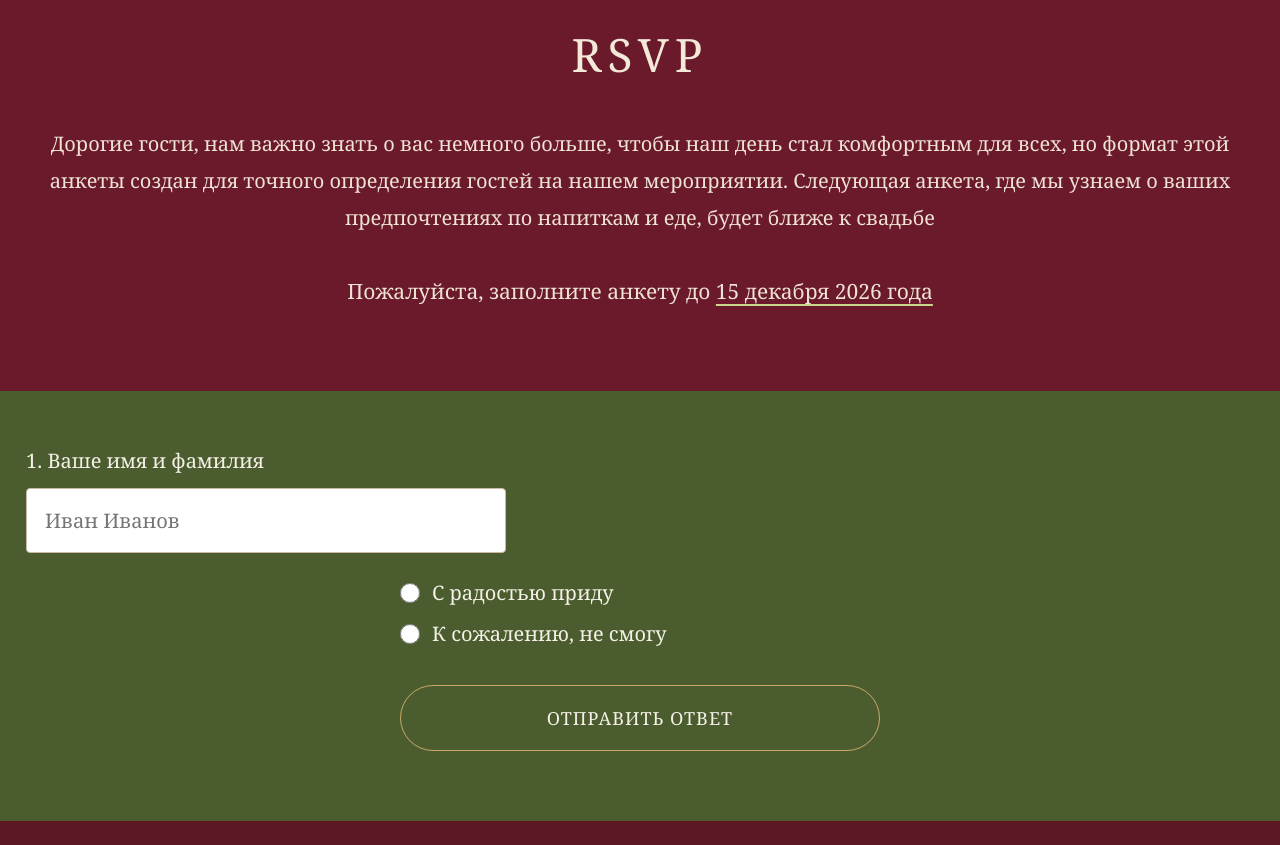
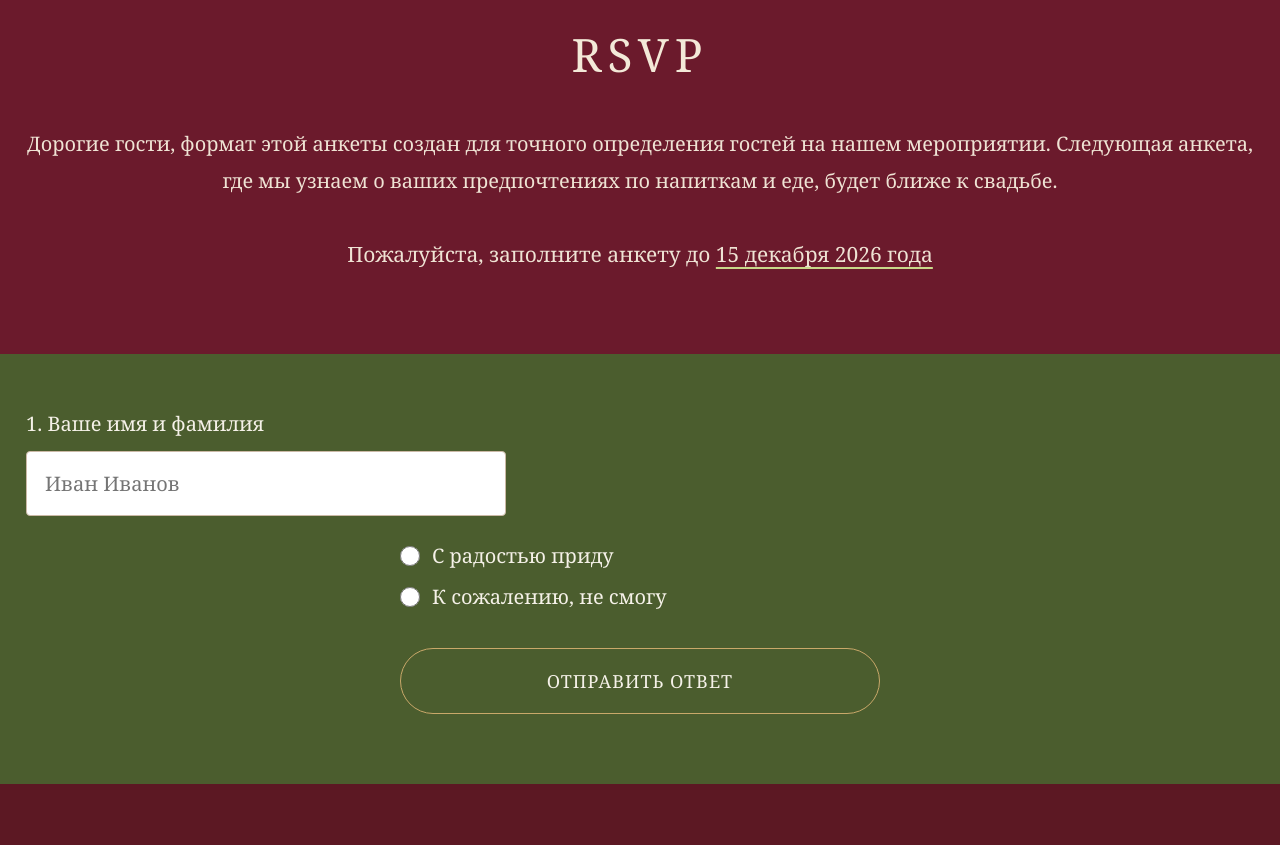
Before and after one commit to DiAl-prog/wedding, a plain HTML site: page index.html in a window 1280 px wide. Shown: the part 10620-11465 px from the top of the page. Drawn offline with Linux system fonts and the light colour scheme.

Commit message:
Update index.html

```diff
--- a/index.html
+++ b/index.html
@@ -165,7 +165,7 @@
 <section class="page">
   <div class="rsvp-head">
     <h2>RSVP</h2>
-    <p>Дорогие гости, нам важно знать о вас немного больше, чтобы наш день стал комфортным для всех, но формат этой анкеты создан для точного определения гостей на нашем мероприятии. Следующая анкета, где мы узнаем о ваших предпочтениях по напиткам и еде, будет ближе к свадьбе</p>
+   <p>Дорогие гости, формат этой анкеты создан для точного определения гостей на нашем мероприятии. Следующая анкета, где мы узнаем о ваших предпочтениях по напиткам и еде, будет ближе к свадьбе.</p>
     <p class="deadline">Пожалуйста, заполните анкету до <u>15 декабря 2026 года</u></p>
   </div>
   <div class="rsvp-form">
```
